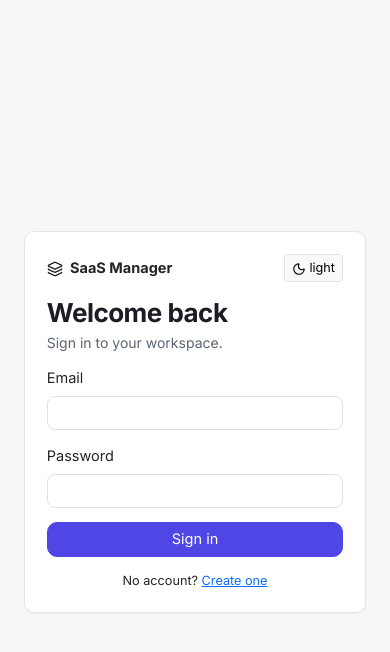
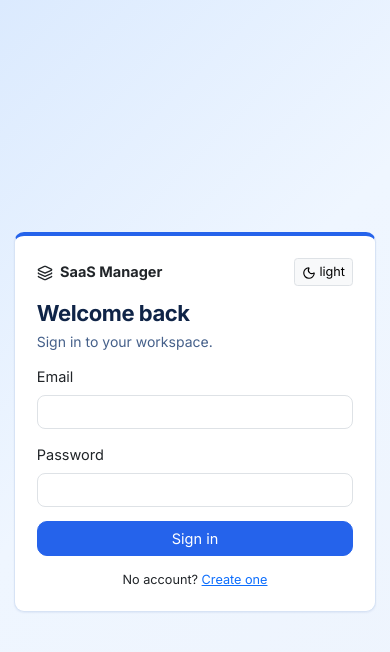
Before and after one commit to parth1-web/SaaS-Project-Management-Platform, a React (Vite) app in the folder frontend/saas-project-manager-web/: page /login in a window 390 px wide. Shown: the top 652 px of the page. Built offline with nearby package versions, Linux system fonts and the light colour scheme; no server answers.

Commit message:
feat(ui-theme): bluish professional theme and responsive polish

```diff
--- a/frontend/saas-project-manager-web/src/components/ui/ProjectCard.tsx
+++ b/frontend/saas-project-manager-web/src/components/ui/ProjectCard.tsx
@@ -5,7 +5,7 @@ import type { Project } from '../../types';
 import { ProjectStatusBadge } from '../ui/Badges';
 
 function accentFor(id: string): string {
-  const palette = ['#4f46e5', '#0ea5e9', '#10b981', '#f59e0b', '#ef4444', '#8b5cf6'];
+  const palette = ['#2563eb', '#0ea5e9', '#1d4ed8', '#38bdf8', '#1e40af', '#60a5fa'];
   let h = 0;
   for (let i = 0; i < id.length; i++) h = (h * 31 + id.charCodeAt(i)) % palette.length;
   return palette[h];
--- a/frontend/saas-project-manager-web/src/pages/Dashboard.tsx
+++ b/frontend/saas-project-manager-web/src/pages/Dashboard.tsx
@@ -25,7 +25,7 @@ import ActivityTimeline from '../components/ui/ActivityTimeline';
 import { PriorityBadge, StatusBadge } from '../components/ui/Badges';
 import { organizationApi } from '../api/organizationApi';
 
-const COLORS = ['#4f46e5', '#0ea5e9', '#f59e0b', '#10b981'];
+const COLORS = ['#2563eb', '#0ea5e9', '#38bdf8', '#1e40af'];
 
 function greeting(): string {
   const h = new Date().getHours();
--- a/frontend/saas-project-manager-web/src/styles/theme.css
+++ b/frontend/saas-project-manager-web/src/styles/theme.css
@@ -4,48 +4,50 @@
 :root,
 [data-bs-theme="light"] {
   --sm-font: "Inter", system-ui, -apple-system, "Segoe UI", Roboto, sans-serif;
-  --sm-primary: #4f46e5;
-  --sm-primary-hover: #4338ca;
-  --sm-primary-soft: rgba(79, 70, 229, 0.1);
-  --sm-bg: #f6f7f9;
+  --sm-primary: #2563eb;
+  --sm-primary-hover: #1d4ed8;
+  --sm-primary-soft: rgba(37, 99, 235, 0.1);
+  --sm-primary-border: rgba(37, 99, 235, 0.22);
+  --sm-bg: #eef4fd;
   --sm-surface: #ffffff;
-  --sm-surface-2: #f1f2f4;
-  --sm-border: #e4e6eb;
-  --sm-border-strong: #d4d7de;
-  --sm-text: #1a1d23;
-  --sm-text-2: #5b6472;
-  --sm-text-3: #8a94a3;
+  --sm-surface-2: #e6eefb;
+  --sm-border: #d7e3f5;
+  --sm-border-strong: #b9cdf0;
+  --sm-text: #0f2447;
+  --sm-text-2: #45608a;
+  --sm-text-3: #7b93b5;
   --sm-radius: 10px;
   --sm-radius-sm: 7px;
-  --sm-shadow: 0 1px 2px rgba(16, 24, 40, 0.05);
-  --sm-shadow-hover: 0 4px 12px rgba(16, 24, 40, 0.08);
+  --sm-shadow: 0 1px 2px rgba(15, 60, 140, 0.07);
+  --sm-shadow-hover: 0 6px 16px rgba(37, 99, 235, 0.14);
   --sm-sidebar-w: 264px;
   --sm-sidebar-collapsed-w: 76px;
   --sm-topbar-h: 60px;
-  --bs-primary: #4f46e5;
-  --bs-primary-rgb: 79, 70, 229;
-  --bs-link-color: #4f46e5;
+  --bs-primary: #2563eb;
+  --bs-primary-rgb: 37, 99, 235;
+  --bs-link-color: #1d4ed8;
   --bs-border-radius: 10px;
 }
 
 [data-bs-theme="dark"] {
-  --sm-primary: #818cf8;
-  --sm-primary-hover: #a5b4fc;
-  --sm-primary-soft: rgba(129, 140, 248, 0.14);
-  --sm-bg: #0f1115;
-  --sm-surface: #17191f;
-  --sm-surface-2: #1f222b;
-  --sm-border: #262932;
-  --sm-border-strong: #333743;
-  --sm-text: #e8eaf0;
-  --sm-text-2: #a7b0bf;
-  --sm-text-3: #6d7686;
-  --sm-shadow: 0 1px 2px rgba(0, 0, 0, 0.4);
-  --sm-shadow-hover: 0 4px 14px rgba(0, 0, 0, 0.45);
-  --bs-primary: #818cf8;
-  --bs-body-bg: #0f1115;
-  --bs-body-color: #e8eaf0;
-  --bs-border-color: #262932;
+  --sm-primary: #60a5fa;
+  --sm-primary-hover: #93c5fd;
+  --sm-primary-soft: rgba(96, 165, 250, 0.15);
+  --sm-primary-border: rgba(96, 165, 250, 0.3);
+  --sm-bg: #081226;
+  --sm-surface: #0d1c38;
+  --sm-surface-2: #13264a;
+  --sm-border: #1e3a66;
+  --sm-border-strong: #2c4f89;
+  --sm-text: #e3eefc;
+  --sm-text-2: #a9c1e3;
+  --sm-text-3: #6d8ab5;
+  --sm-shadow: 0 1px 2px rgba(0, 0, 0, 0.5);
+  --sm-shadow-hover: 0 6px 18px rgba(37, 99, 235, 0.28);
+  --bs-primary: #60a5fa;
+  --bs-body-bg: #081226;
+  --bs-body-color: #e3eefc;
+  --bs-border-color: #1e3a66;
 }
 
 html, body {
@@ -59,17 +61,25 @@ html, body {
 #root { min-height: 100vh; }
 
 /* ---------- App shell ---------- */
-.sm-app { display: flex; min-height: 100vh; background: var(--sm-bg); }
+.sm-app { display: flex; min-height: 100vh; background: linear-gradient(180deg, #e8f0fd 0%, var(--sm-bg) 220px); }
+[data-bs-theme="dark"] .sm-app { background: linear-gradient(180deg, #0b1e42 0%, var(--sm-bg) 260px); }
 .sm-sidebar {
   width: var(--sm-sidebar-w);
   flex-shrink: 0;
   position: sticky; top: 0; height: 100vh;
-  background: var(--sm-surface);
-  border-right: 1px solid var(--sm-border);
+  background: linear-gradient(180deg, #123a8f 0%, #0d2c6e 100%);
+  color: #dbe7fb;
+  border-right: 1px solid #0b2560;
   display: flex; flex-direction: column;
   z-index: 1030;
   transition: width 0.18s ease, margin 0.18s ease;
 }
+.sm-sidebar .sm-nav-link { color: #b9d0f2; }
+.sm-sidebar .sm-nav-link:hover { background: rgba(255,255,255,0.1); color: #fff; }
+.sm-sidebar .sm-nav-link.active { background: rgba(255,255,255,0.16); color: #fff; border-color: rgba(255,255,255,0.28); }
+.sm-sidebar .sm-section-title { color: #8fb0e3; }
+.sm-sidebar .sm-user-meta .text-muted, .sm-sidebar .text-muted { color: #9db9e6 !important; }
+.sm-sidebar .dropdown-toggle { background: rgba(255,255,255,0.1) !important; border-color: rgba(255,255,255,0.2) !important; color: #fff !important; }
 .sm-sidebar.collapsed { width: var(--sm-sidebar-collapsed-w); }
 .sm-sidebar.collapsed .sm-nav-label,
 .sm-sidebar.collapsed .sm-org-meta,
@@ -79,13 +89,26 @@ html, body {
 .sm-topbar {
   height: var(--sm-topbar-h);
   position: sticky; top: 0; z-index: 1020;
-  background: var(--sm-surface);
+  background: rgba(255,255,255,0.88);
+  backdrop-filter: blur(8px);
   border-bottom: 1px solid var(--sm-border);
   display: flex; align-items: center; gap: 12px;
   padding: 0 20px;
 }
+[data-bs-theme="dark"] .sm-topbar { background: rgba(13,28,56,0.9); }
 .sm-content { padding: 24px; max-width: 1280px; width: 100%; margin: 0 auto; }
-@media (max-width: 768px) { .sm-content { padding: 16px; } .sm-sidebar { position: fixed; } }
+@media (max-width: 1024px) { .sm-content { padding: 20px; } }
+@media (max-width: 768px) {
+  .sm-content { padding: 16px 14px 28px; }
+  .sm-sidebar { position: fixed; left: 0; top: 0; bottom: 0; box-shadow: var(--sm-shadow-hover); }
+  .sm-topbar { padding: 0 12px; gap: 8px; }
+  .sm-page-title { font-size: 24px !important; }
+}
+@media (max-width: 425px) {
+  .sm-content { padding: 12px 10px 24px; }
+  .sm-page-title { font-size: 22px !important; }
+  .sm-kpi-value { font-size: 20px; }
+}
 
 /* ---------- Typography ---------- */
 .sm-page-title { font-size: 29px; font-weight: 700; letter-spacing: -0.02em; margin: 0; color: var(--sm-text); }
@@ -120,19 +143,24 @@ html, body {
   transition: background 0.12s ease, color 0.12s ease;
 }
 .sm-nav-link:hover { background: var(--sm-surface-2); color: var(--sm-text); }
-.sm-nav-link.active { background: var(--sm-primary-soft); color: var(--sm-primary); border-color: rgba(79,70,229,0.18); }
-[data-bs-theme="dark"] .sm-nav-link.active { border-color: rgba(129,140,248,0.25); }
+.sm-nav-link.active { background: var(--sm-primary-soft); color: var(--sm-primary); border-color: var(--sm-primary-border); }
+[data-bs-theme="dark"] .sm-nav-link.active { border-color: var(--sm-primary-border); }
 
 /* ---------- Kanban ---------- */
-.sm-kanban-scroll { display: flex; gap: 14px; overflow-x: auto; padding-bottom: 12px; }
+.sm-kanban-scroll { display: flex; gap: 14px; overflow-x: auto; padding-bottom: 12px; scroll-snap-type: x proximity; }
 .sm-kanban-col {
-  flex: 0 0 290px; min-width: 290px;
-  background: var(--sm-surface-2);
+  flex: 0 0 290px; min-width: 290px; max-height: calc(100vh - 260px); overflow-y: auto;
+  background: linear-gradient(180deg, #e3edfd 0%, var(--sm-surface-2) 100%);
   border: 1px solid var(--sm-border);
   border-radius: var(--sm-radius);
   padding: 12px;
+  scroll-snap-align: start;
 }
-@media (max-width: 576px) { .sm-kanban-col { flex-basis: 82vw; min-width: 82vw; } }
+[data-bs-theme="dark"] .sm-kanban-col { background: linear-gradient(180deg, #12294f 0%, var(--sm-surface-2) 100%); }
+@media (max-width: 1024px) { .sm-kanban-col { flex-basis: 300px; min-width: 300px; } }
+@media (max-width: 768px) { .sm-kanban-col { flex-basis: 78vw; min-width: 78vw; max-height: none; } }
+@media (max-width: 425px) { .sm-kanban-col { flex-basis: 84vw; min-width: 84vw; } }
+@media (max-width: 375px) { .sm-kanban-scroll { gap: 10px; } .sm-kanban-col { flex-basis: 86vw; min-width: 86vw; padding: 10px; } }
 .sm-task-card {
   background: var(--sm-surface);
   border: 1px solid var(--sm-border);
@@ -150,9 +178,22 @@ html, body {
 .sm-timeline-dot { position: absolute; left: -21px; top: 3px; width: 12px; height: 12px; border-radius: 50%; background: var(--sm-primary); border: 2px solid var(--sm-surface); box-shadow: 0 0 0 2px var(--sm-primary-soft); }
 
 /* ---------- Tables ---------- */
-.sm-table thead th { font-size: 12px; text-transform: uppercase; letter-spacing: 0.05em; color: var(--sm-text-3); font-weight: 600; border-bottom: 1px solid var(--sm-border); background: transparent; }
+.sm-table thead th { font-size: 12px; text-transform: uppercase; letter-spacing: 0.05em; color: var(--sm-text-3); font-weight: 600; border-bottom: 1px solid var(--sm-border); background: transparent; white-space: nowrap; }
 .sm-table tbody td { vertical-align: middle; padding: 10px 12px; border-bottom: 1px solid var(--sm-border); }
 .sm-table tbody tr:hover { background: var(--sm-surface-2); }
+.table-responsive { border-radius: var(--sm-radius-sm); }
+@media (max-width: 768px) {
+  .sm-table tbody td { padding: 8px; font-size: 13px; }
+  .modal-dialog { margin: 10px; }
+  .offcanvas { width: 100vw !important; max-width: 100vw; }
+}
+@media (min-width: 769px) {
+  .offcanvas { width: 480px !important; }
+}
+@media (max-width: 375px) {
+  .btn { font-size: 13px; }
+  .sm-kpi { padding: 12px; }
+}
 
 /* ---------- Forms / buttons ---------- */
 .btn-primary { --bs-btn-bg: var(--sm-primary); --bs-btn-border-color: var(--sm-primary); --bs-btn-hover-bg: var(--sm-primary-hover); --bs-btn-hover-border-color: var(--sm-primary-hover); }
@@ -174,8 +215,10 @@ html, body {
 .sm-toasts { position: fixed; bottom: 20px; right: 20px; z-index: 1080; display: flex; flex-direction: column; gap: 8px; }
 
 /* ---------- Auth ---------- */
-.sm-auth-wrap { min-height: 100vh; display: flex; align-items: center; justify-content: center; padding: 24px; background: var(--sm-bg); }
-.sm-auth-card { width: 100%; max-width: 440px; }
+.sm-auth-wrap { min-height: 100vh; display: flex; align-items: center; justify-content: center; padding: 24px; background: linear-gradient(135deg, #dbeafe 0%, #eff6ff 45%, #eef4fd 100%); }
+[data-bs-theme="dark"] .sm-auth-wrap { background: linear-gradient(135deg, #0a1a3d 0%, #081226 60%, #0b1e42 100%); }
+.sm-auth-card { width: 100%; max-width: 440px; border-top: 4px solid var(--sm-primary); }
+@media (max-width: 425px) { .sm-auth-wrap { padding: 14px; } }
 
 /* Focus visibility */
 :focus-visible { outline: 2px solid var(--sm-primary); outline-offset: 2px; }
```
